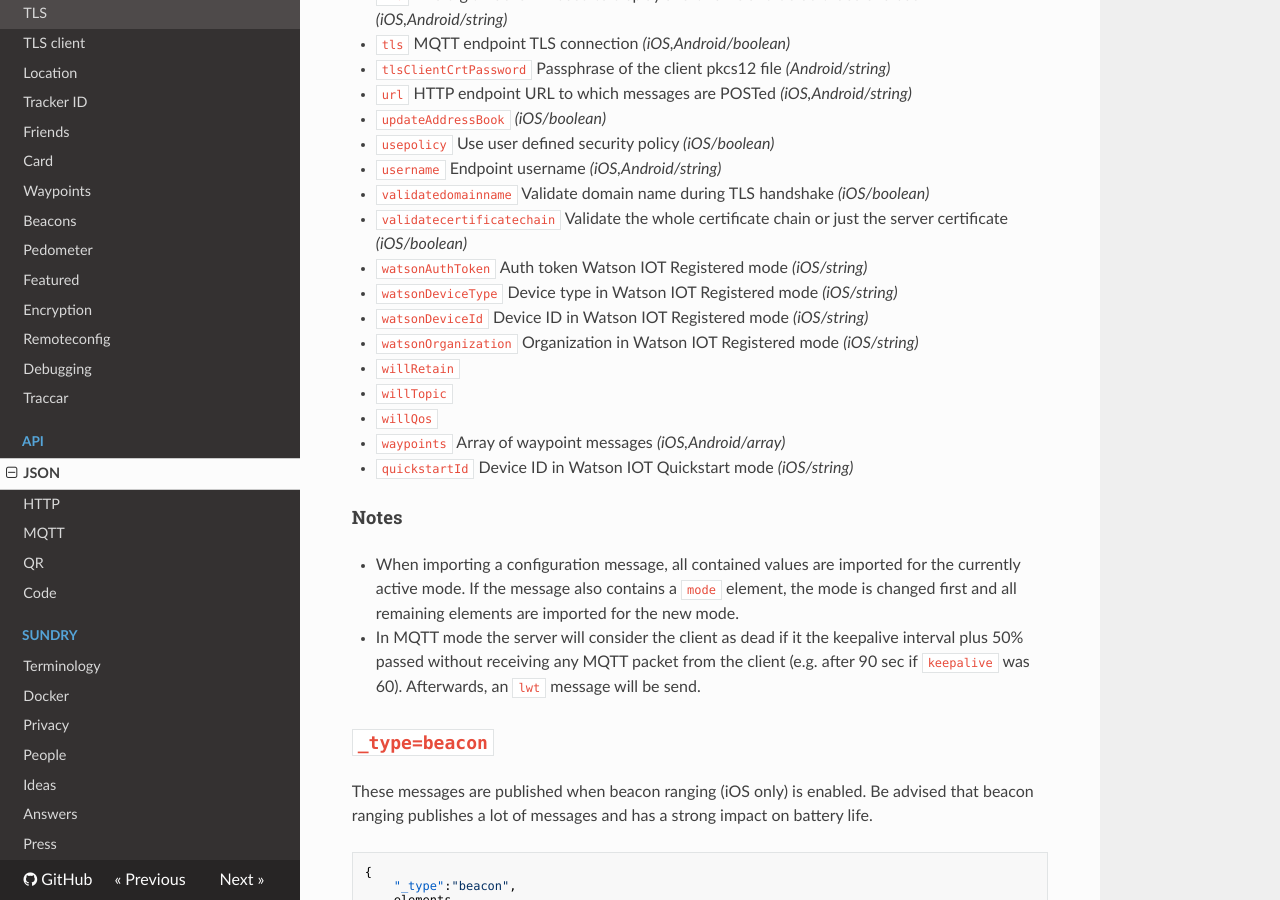
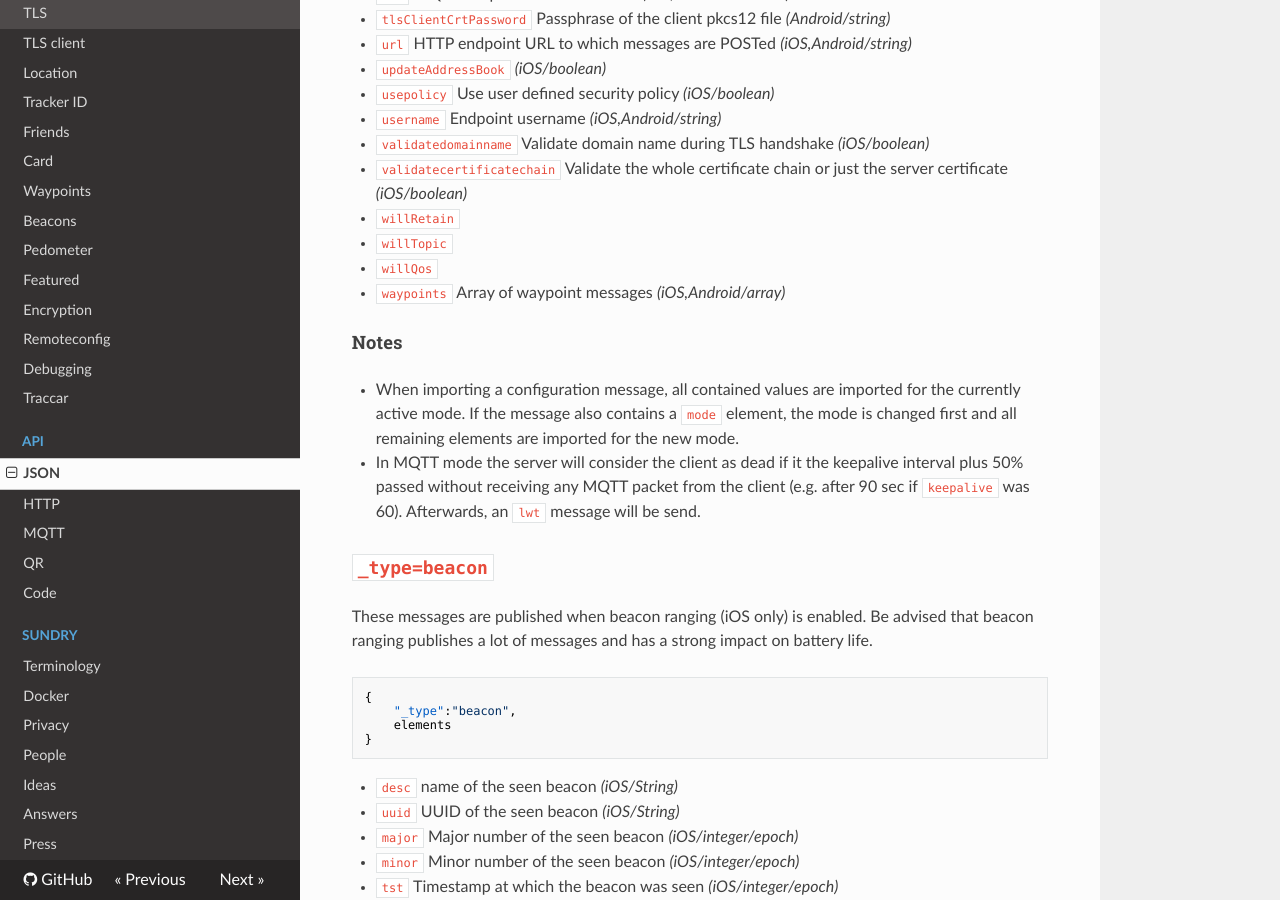
Before and after one commit to owntracks/booklet, an MkDocs documentation site: the page built from docs/tech/json.md, in a window 1280 px wide and 900 px high, scrolled down 7679 px. Built offline with MkDocs 1.6.1, drawn with Linux system fonts in a browser that asks for light colours; nearby versions of some CDN libraries; old or Windows-style settings are respelled for this version of MkDocs; some of the changed text lies outside the part shown.

Commit message:
g/watson/d

```diff
--- a/docs/tech/json.md
+++ b/docs/tech/json.md
@@ -229,8 +229,6 @@ The device configuration can be imported and exported as JSON. The exported conf
 * `mode` Endpoint protocol mode _(iOS,Android/integer)_
     - `0` Private  MQTT _(iOS, Android)_
     - `3` Private  HTTP _(iOS, Android)_
-    - `4` Watson IOT Quickstart _(iOS)_
-    - `4` Watson IOT Registered _(iOS)_
 * `monitoring` Location reporting mode _(iOS,integer)_
     - `-1` Quiet
     - `0` Manual
@@ -270,15 +268,10 @@ The device configuration can be imported and exported as JSON. The exported conf
 * `username` Endpoint username _(iOS,Android/string)_
 * `validatedomainname` Validate domain name during TLS handshake _(iOS/boolean)_
 * `validatecertificatechain` Validate the whole certificate chain or just the server certificate _(iOS/boolean)_
-* `watsonAuthToken` Auth token Watson IOT Registered mode _(iOS/string)_
-* `watsonDeviceType` Device type in Watson IOT Registered mode _(iOS/string)_
-* `watsonDeviceId` Device ID in Watson IOT Registered mode _(iOS/string)_
-* `watsonOrganization` Organization in Watson IOT Registered mode _(iOS/string)_
 * `willRetain`
 * `willTopic`
 * `willQos`
 * `waypoints` Array of waypoint messages _(iOS,Android/array)_
-* `quickstartId` Device ID in Watson IOT Quickstart mode _(iOS/string)_
 
 #### Notes
 * When importing a configuration message, all contained values are imported for the currently active mode. If the message also contains a `mode` element, the mode is changed first and all remaining elements are imported for the new mode.
```
